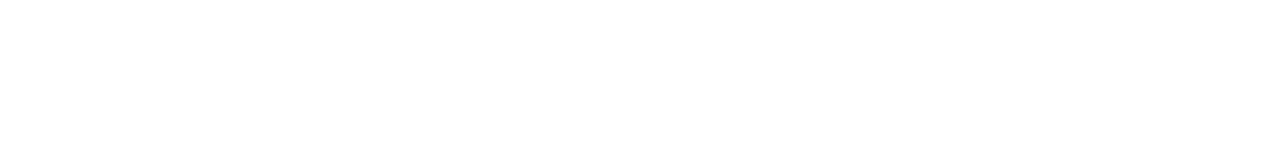
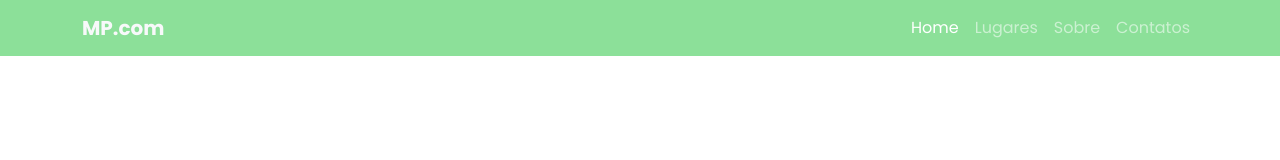
Before and after one commit to GuilhermeLuz-dev/site-melhores-passeios, a plain HTML site: page index.html in a window 1280 px wide. Drawn offline with Linux system fonts and the light colour scheme.

Commit message:
feature: desenvolvendo header

```diff
--- a/index.html
+++ b/index.html
@@ -1,11 +1,46 @@
 <!DOCTYPE html>
 <html lang="pt-BR">
+
 <head>
     <meta charset="UTF-8">
     <meta name="viewport" content="width=device-width, initial-scale=1.0">
     <title>MelhoresPasseios.com</title>
+
+    <!-- styles -->
+    <link rel="stylesheet" href="./lib/bootstrap.min.css">
+    <link rel="stylesheet" href="main.css">
+
+    <!-- scrpit -->
+    <script src="./lib/bootstrap.bundle.min.js" defer></script>
 </head>
+
 <body>
+    <header>
+        <div class="container">
+            <div class="navbar navbar-expand-lg ">
+                <a href="#" class="navbar-brand text-light fw-bold">MP.com</a>
+                <button type="button" class="navbar-toggler navbar-dark" data-bs-toggle="collapse" data-bs-target="#menu">
+                    <span class="navbar-toggler-icon"></span>
+                </button>
+                <nav id="menu" class="collapse navbar-collapse justify-content-end">
+                    <ul class="navbar-nav navbar-dark ">
+                        <li class="nav-item">
+                            <a href="#" class="nav-link active">Home</a>
+                        </li>
+                        <li class="nav-item">
+                            <a href="#" class="nav-link ">Lugares</a>
+                        </li>
+                        <li class="nav-item">
+                            <a href="#" class="nav-link ">Sobre</a>
+                        </li>
+                        <li class="nav-item">
+                            <a href="#" class="nav-link ">Contatos</a>
+                        </li>
+                    </ul>
+                </nav>
+            </div>
+        </div>
+    </header>
+</body>
 
-</body>
 </html>
--- /dev/null
+++ b/main.css
@@ -0,0 +1,14 @@
+@import url('https://fonts.googleapis.com/css2?family=Poppins:ital,wght@0,100;0,200;0,300;0,400;0,500;0,600;0,700;0,800;0,900;1,100;1,200;1,300;1,400;1,500;1,600;1,700;1,800;1,900&display=swap');
+
+body {
+    font-family: 'Poppins', sans-serif;
+}
+
+header {
+    background: #8ce099;
+    backdrop-filter: blur(2.5px);
+}
+
+.navbar-nav .nav-item{
+    text-align: center;
+}
```
Also changed, not shown: lib/bootstrap.bundle.min.js (added), lib/bootstrap.min.css (added).
